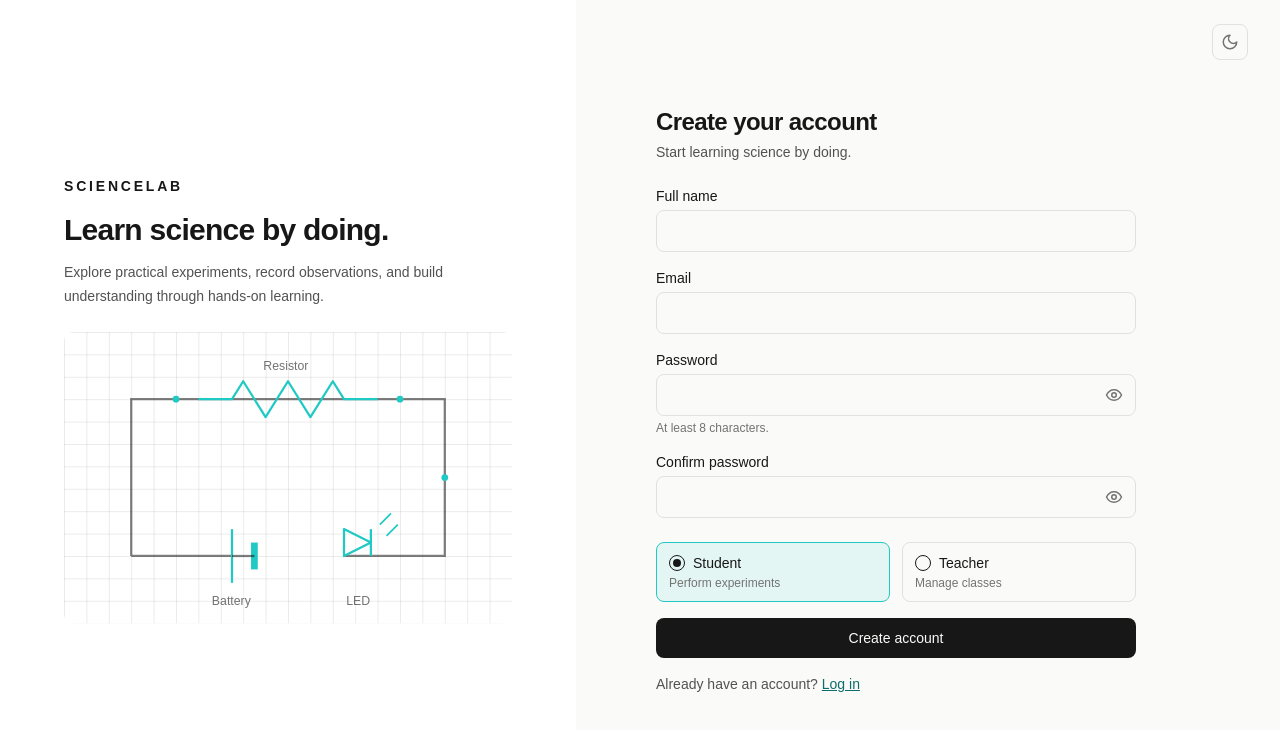
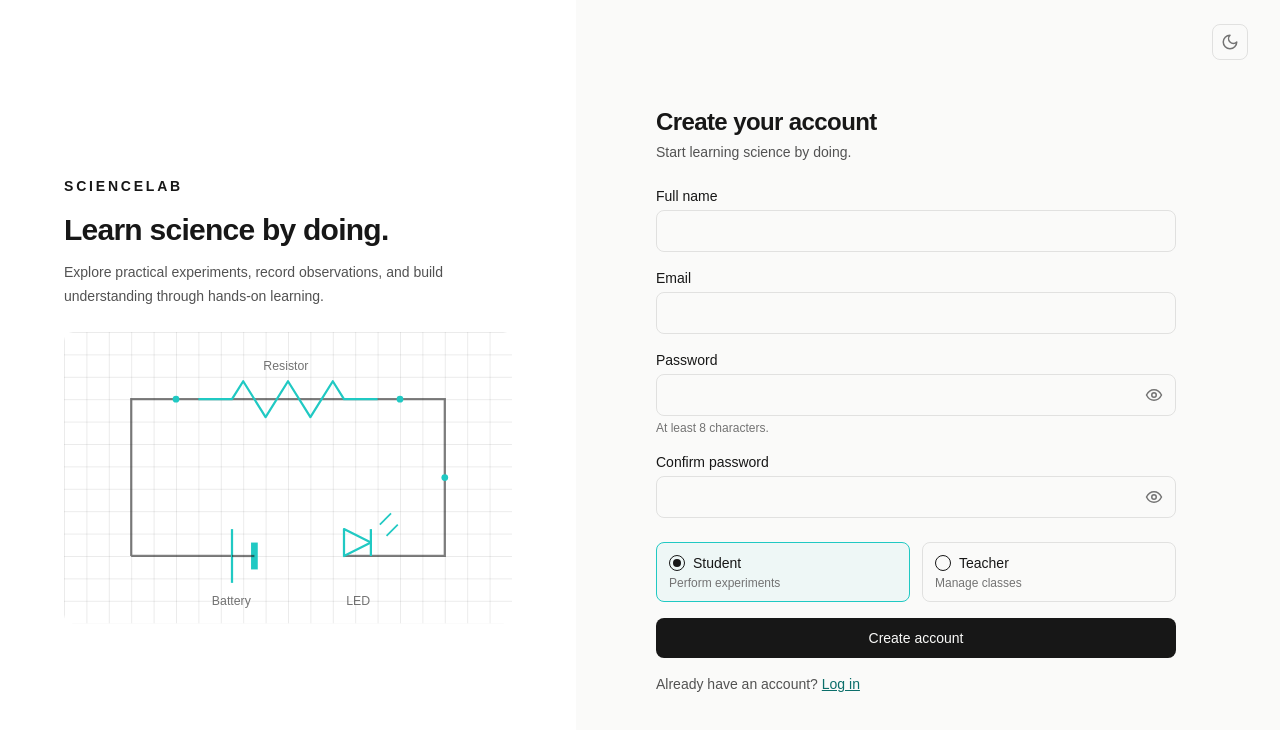
Before and after one commit to kyeremehS/scienceLab, a Next.js app: page /register in a window 1280 px wide. Shown: the top 730 px of the page. Built offline with nearby package versions, Linux system fonts and the light colour scheme.

Commit message:
Lock auth visual system: 520px form, subtle role tint, token docs

```diff
--- a/src/app/auth/AuthLayout.tsx
+++ b/src/app/auth/AuthLayout.tsx
@@ -44,7 +44,7 @@ export function AuthLayout({
         <div className="absolute right-4 top-4 hidden lg:right-8 lg:top-6 lg:block">
           <ThemeToggle />
         </div>
-        <div className="w-full max-w-[480px]">
+        <div className="w-full max-w-[520px]">
           <h1 className="text-2xl font-semibold tracking-tight">{heading}</h1>
           <p className="mt-1 text-sm text-ink-2">{subheading}</p>
           <div className="mt-6">{children}</div>
--- a/src/app/register/page.tsx
+++ b/src/app/register/page.tsx
@@ -114,7 +114,7 @@ export default function RegisterPage() {
             ).map((option) => (
               <label
                 key={option.value}
-                className="cursor-pointer rounded-lg border border-line px-3 py-2.5 text-sm transition-colors has-checked:border-accent has-checked:bg-accent/10"
+                className="cursor-pointer rounded-lg border border-line px-3 py-2.5 text-sm transition-colors has-checked:border-accent has-checked:bg-accent/[0.05]"
               >
                 <input
                   type="radio"
```
Also changed, not shown: 1 other file (tests, documents, lock files or other folders).
